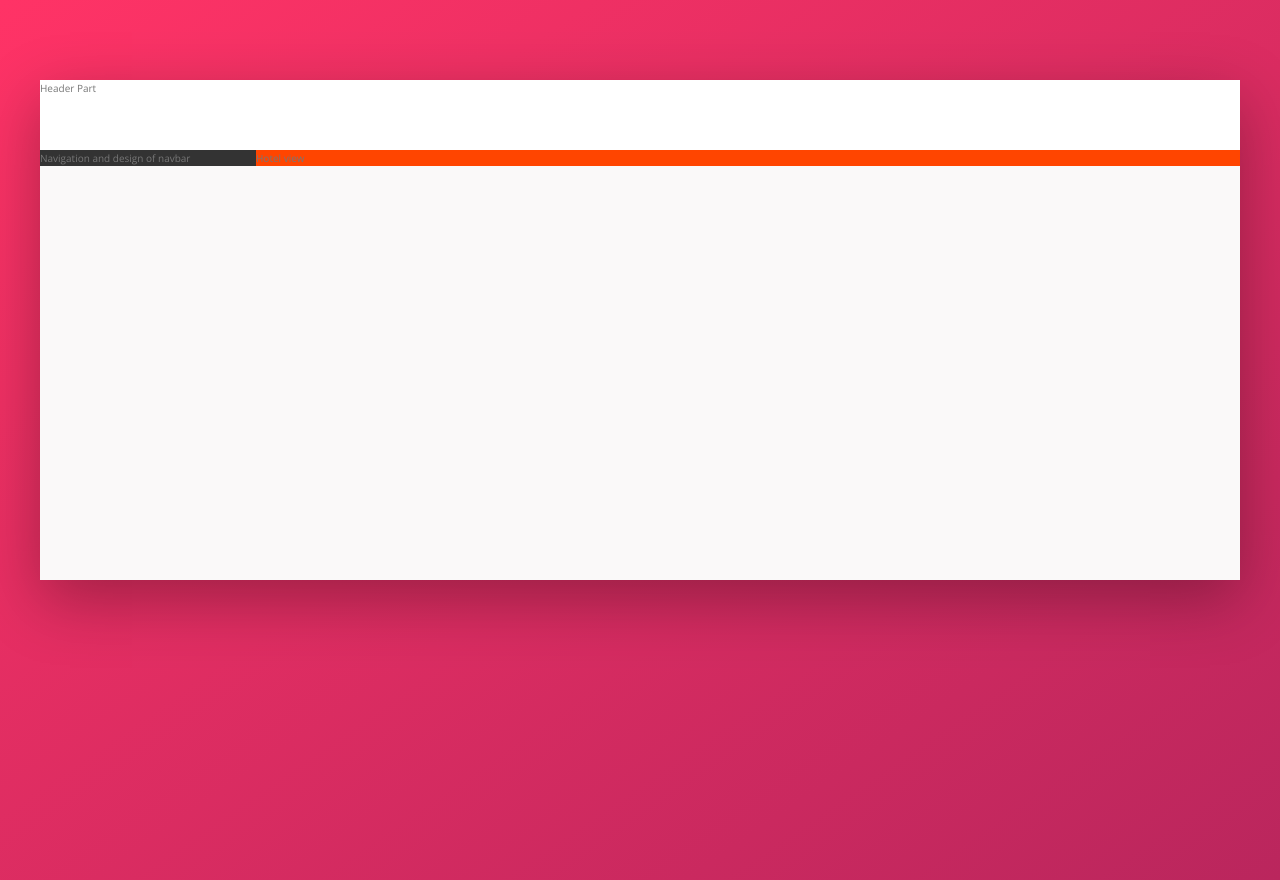
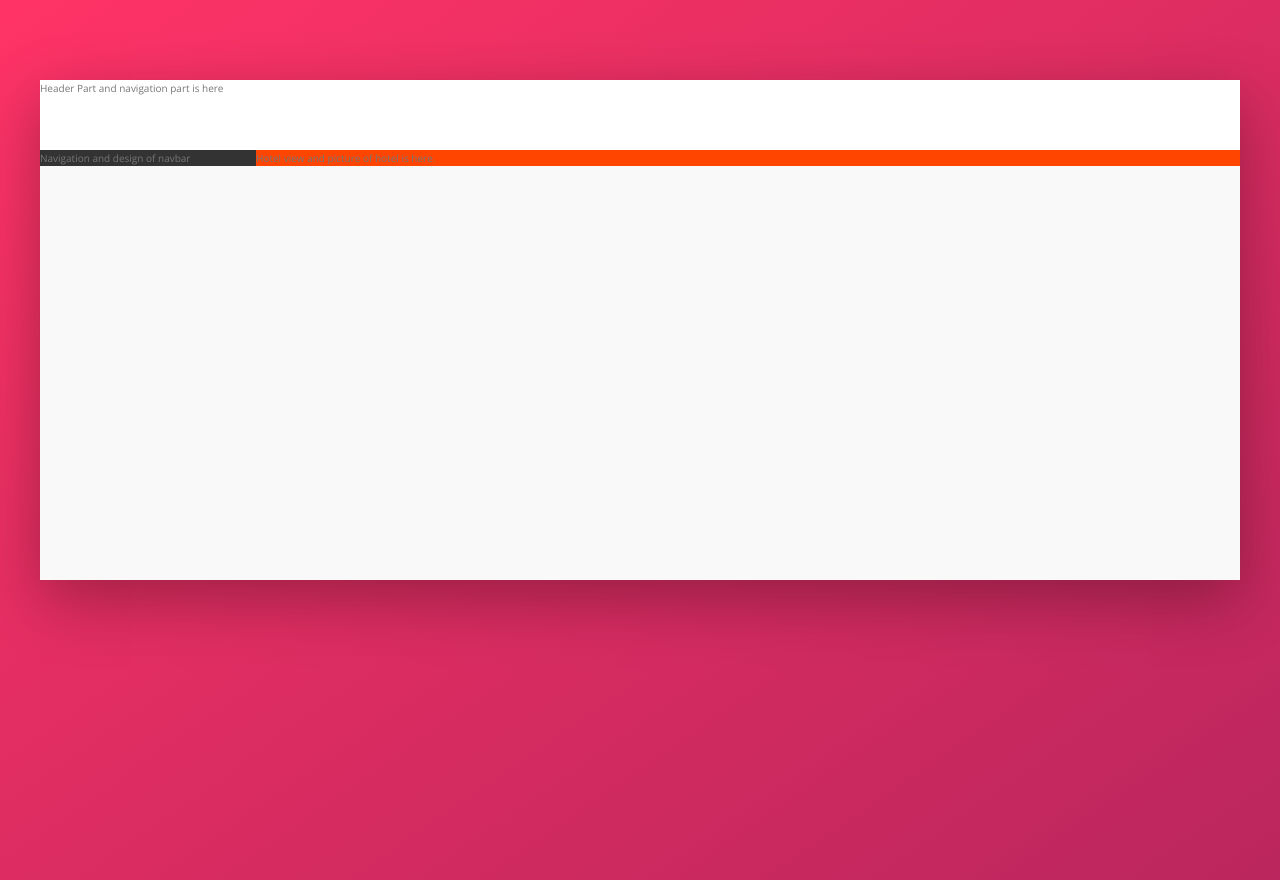
Before and after one commit to mustafizrahman8807/Trillo, a website: page index.html in a window 1280 px wide. Drawn offline with nearby package versions, Linux system fonts and the light colour scheme.

Commit message:
gitignore added and some codes has been added in html file

```diff
--- a/index.html
+++ b/index.html
@@ -13,14 +13,14 @@
 <body>
 <div class="container">
     <header class="header">
-        Header Part
+        Header Part and navigation part is here
     </header>
     <div class="content">
         <nav class="sidebar">
             Navigation and design of navbar
         </nav>
         <main class="hotel-view">
-            Hotel view
+            Hotel view      and picture of hotel is here.
         </main>
     </div>
 </div>
```
